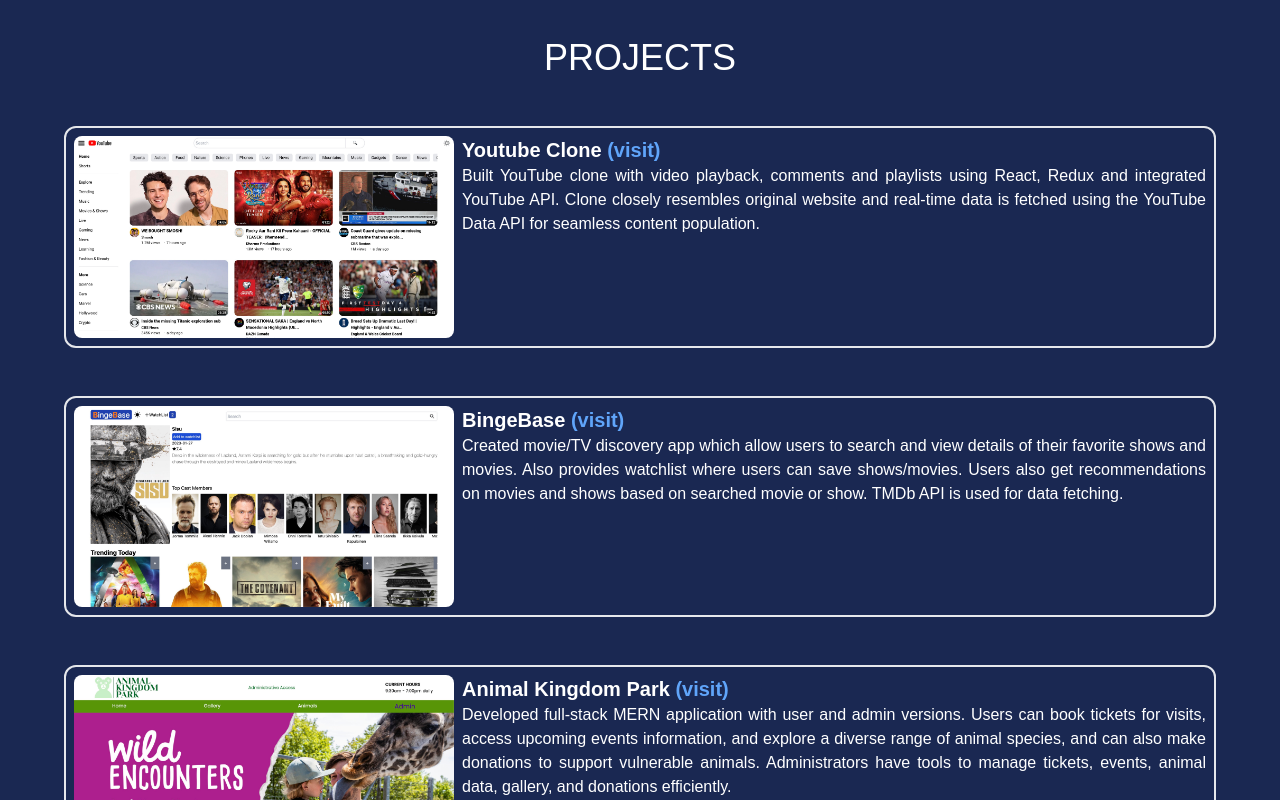
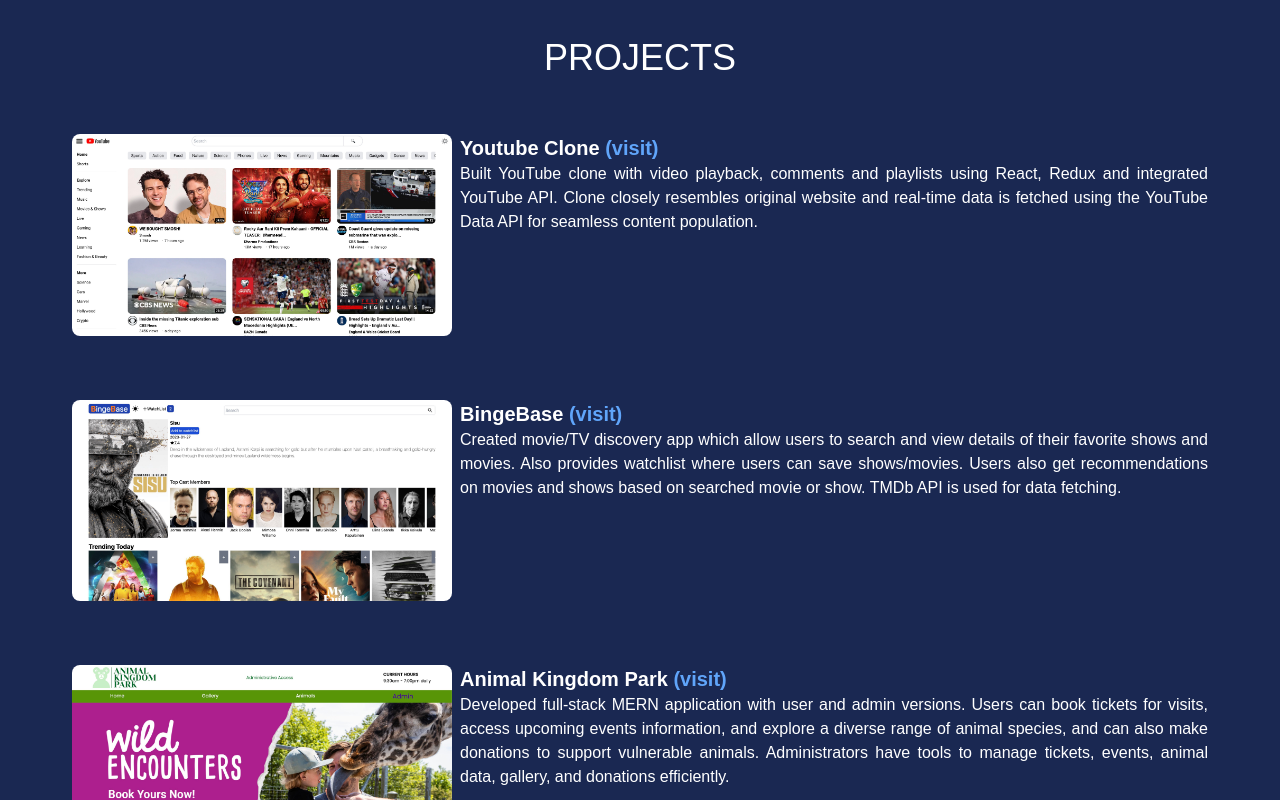
Before and after one commit to MandeepSingh6/portfolio, a React (Create React App) app: page / in a window 1280 px wide. Shown: the part 800-1600 px from the top of the page. Built offline with nearby package versions, Linux system fonts and the light colour scheme.

Commit message:
border removed from around project tiles.

```diff
--- a/src/components/Navbar.js
+++ b/src/components/Navbar.js
@@ -95,7 +95,7 @@
               className="flex justify-between w-full items-center"
             >
               Resume
-              <ImProfile size={28} className="translate-x-[2px]" />
+              <ImProfile size={28} className="translate-x-[1px]" />
             </a>
           </li>
           <li className="bg-blue-500 w-[108px] h-[40px] flex justify-between items-center -ml-[72px] hover:ml-0 duration-300 pr-1 pl-1 z-[100]">
--- a/src/components/ProjectCard.js
+++ b/src/components/ProjectCard.js
@@ -9,7 +9,7 @@
   description,
 }) => {
   return (
-    <div className="flex flex-col md:flex-row gap-2 border-2 p-2 rounded-xl text-center md:text-left">
+    <div className="flex flex-col md:flex-row gap-2 p-2 rounded-xl text-center md:text-left">
       <div className={`text-white relative duration-300 mx-auto`}>
         <img
           className="min-w-[380px] max-w-[380px] rounded-lg "
```
